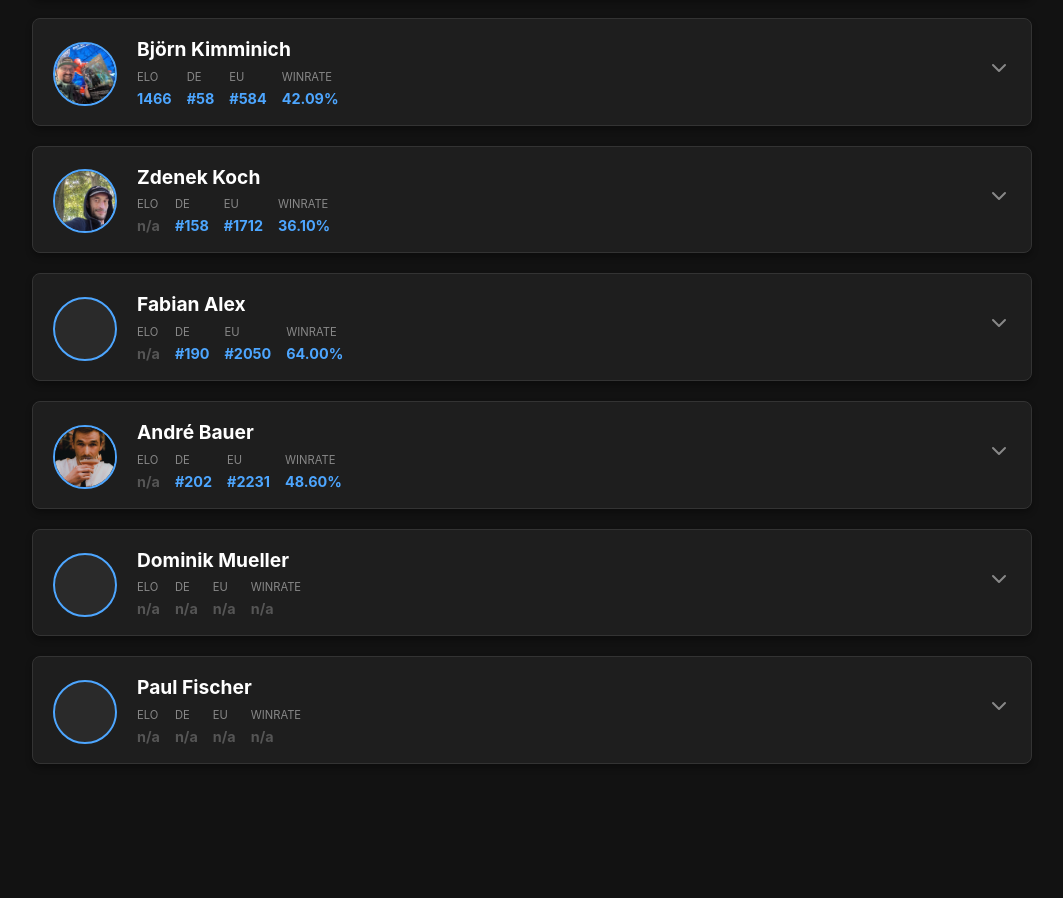
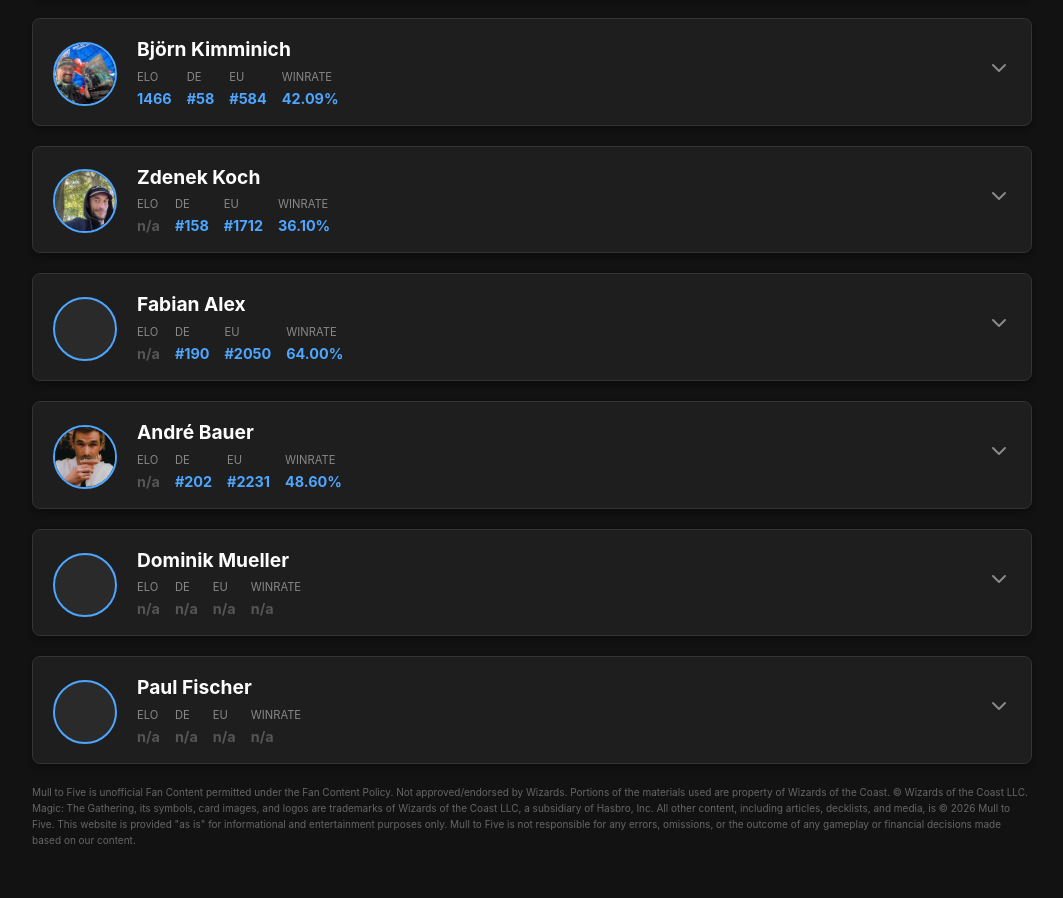
Before and after one commit to mull2five/mull2five.github.io, a Jekyll site: the page built from index.md, in a window 1280 px wide. Shown: the part 805-1703 px from the top of the page, without its empty margins (108-1171 px from the left). Built offline with Jekyll 4.4.1, drawn with Linux system fonts in a browser that asks for light colours; before the commit the page ends 1629 px from its top, so only the background shows below that.

Commit message:
Add legal footer

```diff
--- /dev/null
+++ b/_includes/footer.html
@@ -0,0 +1,3 @@
+<footer class="site-footer">
+  <p class="footer-text">Mull to Five is unofficial Fan Content permitted under the Fan Content Policy. Not approved/endorsed by Wizards. Portions of the materials used are property of Wizards of the Coast. © Wizards of the Coast LLC. Magic: The Gathering, its symbols, card images, and logos are trademarks of Wizards of the Coast LLC, a subsidiary of Hasbro, Inc. All other content, including articles, decklists, and media, is © 2026 Mull to Five. This website is provided "as is" for informational and entertainment purposes only. Mull to Five is not responsible for any errors, omissions, or the outcome of any gameplay or financial decisions made based on our content.</p>
+</footer>
--- a/_layouts/default.html
+++ b/_layouts/default.html
@@ -27,6 +27,7 @@
            </div>
         </header>
         {{ content }}
+        {% include footer.html %}
       </main>
     </div>
   </body>
--- a/assets/css/style.css
+++ b/assets/css/style.css
@@ -338,3 +338,8 @@ hr {
 .social-icon:hover {
   filter: invert(100%) sepia(0%) saturate(0%) hue-rotate(0deg) brightness(100%) contrast(100%);
 }
+
+.footer-text {
+  font-size: 0.625rem;
+  color: #666;
+}
```
